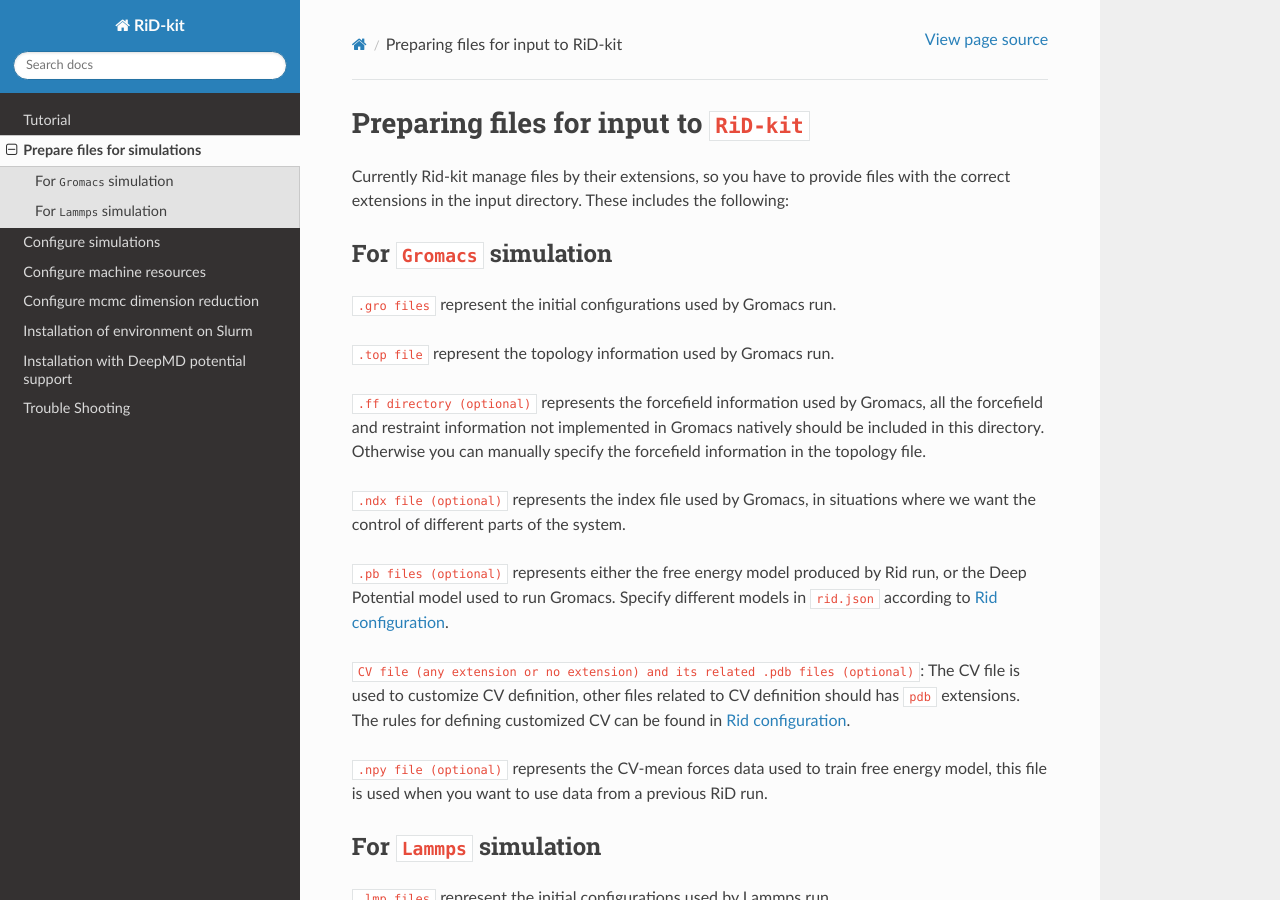
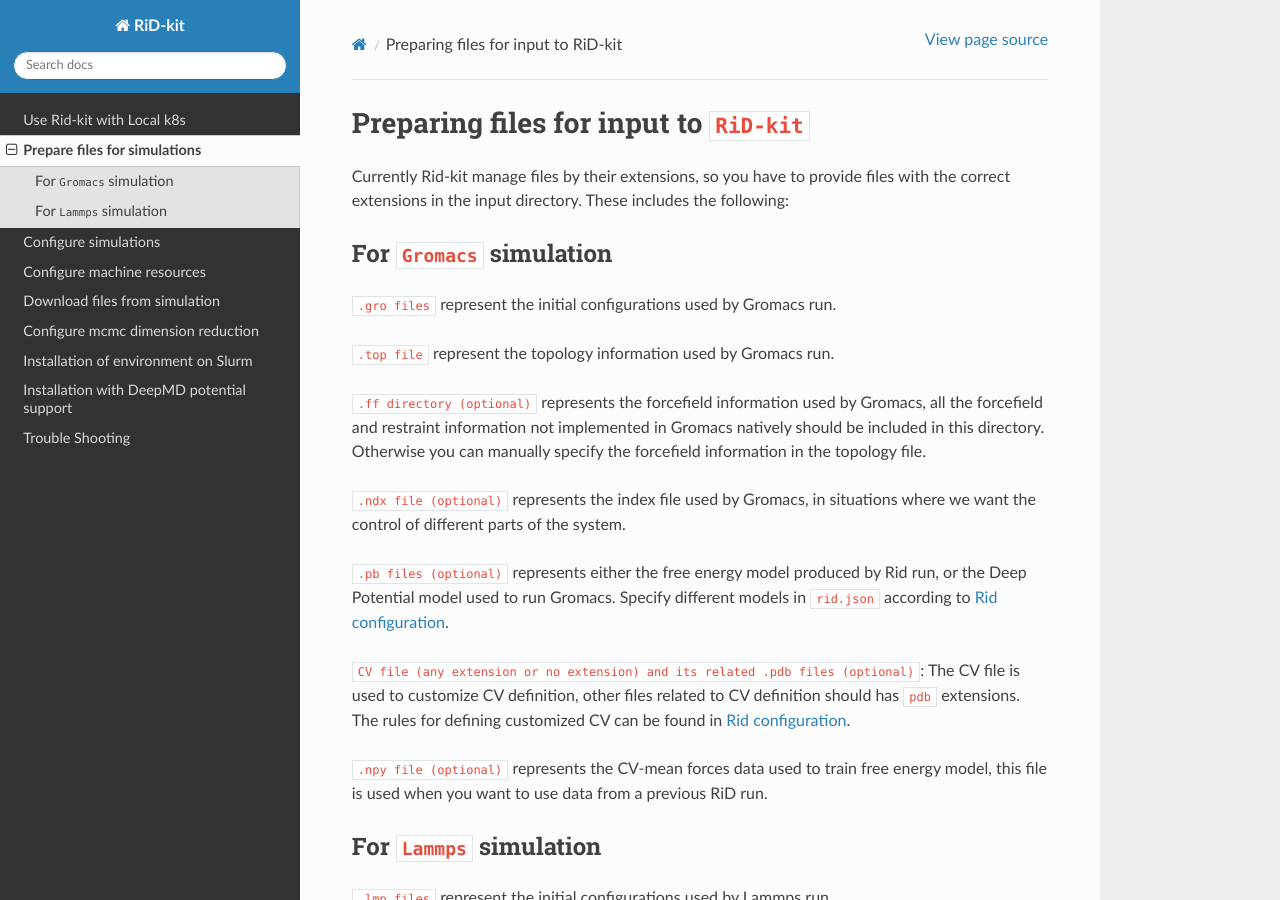
Before and after one commit to deepmodeling/rid-kit, a Sphinx documentation site: the page built from docs/source/prepare_files.md, in a window 1280 px wide and 900 px high. Built offline with Sphinx 7.4.7 and the Read the Docs theme 2.0.0, drawn with Linux system fonts in a browser that asks for light colours; pages that are not in the unit, such as notebooks, are missing from menus.

Commit message:
update docs

```diff
--- a/docs/source/index.rst
+++ b/docs/source/index.rst
@@ -20,11 +20,11 @@
 .. toctree::
    :maxdepth: 2
 
-   Tutorial <tutorial>
+   Use Rid-kit with Local k8s <tutorial>
    Prepare files for simulations <prepare_files>
    Configure simulations <rid_configuration>
    Configure machine resources <rid_machine>
-   Download files from simulation <rid-download>
+   Download files from simulation <rid_download>
    Configure mcmc dimension reduction <mcmc_configuration>
    Installation of environment on Slurm  <install>
    Installation with DeepMD potential support <install_dp>
```
